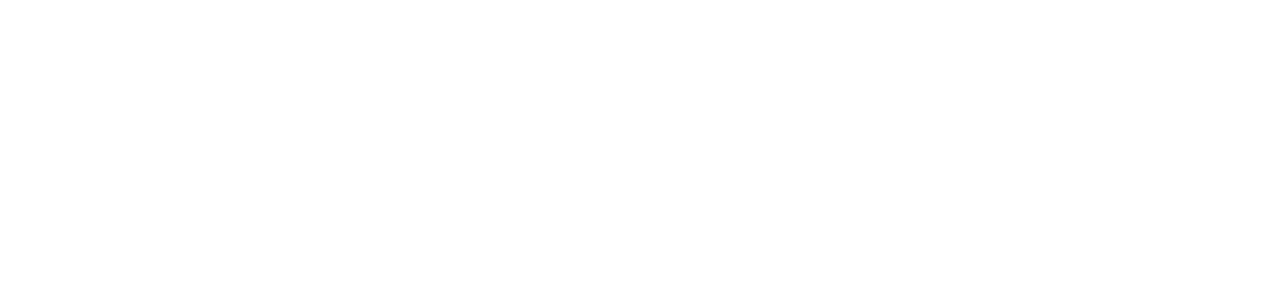
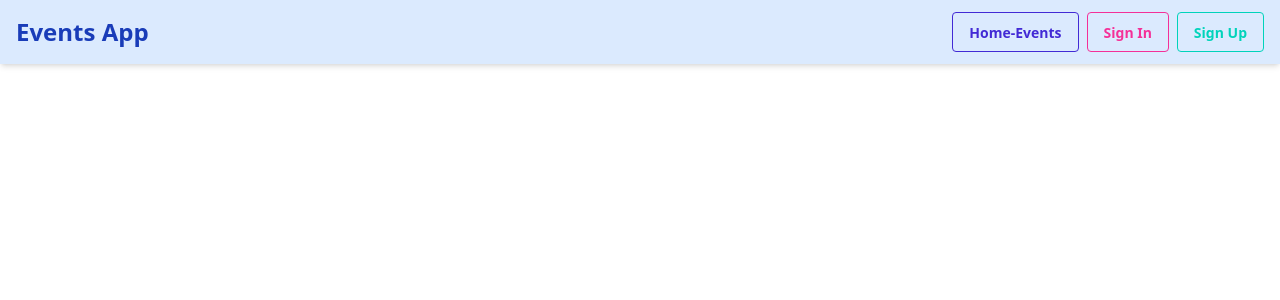
Before and after one commit to SergiiBzn/react-crud-app, a React (Vite) app: page /signup in a window 1280 px wide. Before the commit this address had no page. Shown: the top 300 px of the page. Built offline with nearby package versions, Linux system fonts and the light colour scheme.

Commit message:
navbar , evetlistpage , layout

```diff
--- a/src/App.jsx
+++ b/src/App.jsx
@@ -1,22 +1,29 @@
 import { Routes, Route } from 'react-router-dom';
 import CreateEvent from './pages/CreatEventPage';
 import EventListPage from './pages/EventListPage';
-import EventDetailPage from './pages/EventDetailsPage';
-import ProtectedRoutes from  './components/ProtectedRoutes'
+import EventDetailsPage from './pages/EventDetailsPage';
+import ProtectedRoutes from './components/ProtectedRoutes';
+import Layout from './components/Layout';
+import SignInPage from './pages/SignInPage';
+import  SignUpPage from './pages/SignUpPage';
+
 
 const App = () => {
   return (
     <Routes>
-      <Route path='/' element={<EventListPage/>} />
-      <Route path='/login' element={<div>Login</div>} />
+      <Route path='/' element={<Layout />}>
+        <Route index element={<EventListPage />} />
+ <Route path='signin' element={<SignInPage/>} />
+<Route path='signup' element={<SignUpPage/>} />
 
-      <Route element={<ProtectedRoutes />}>
-        <Route path='/create-event' element={<CreateEvent />} />
-        <Route path='/events/:id' element={<EventDetailPage />} />
 
+        <Route element={<ProtectedRoutes />}>
+          <Route path='create-event' element={<CreateEvent />} />
+
+          <Route path='events/:id' element={<EventDetailsPage />} />
+        </Route>
       </Route>
     </Routes>
-
   );
 };
 
--- a/src/components/Layout.jsx
+++ b/src/components/Layout.jsx
@@ -1,11 +1,20 @@
-import React from 'react'
+import React from 'react';
+import { Outlet } from 'react-router-dom';
+import Navbar from './Navbar';
+
 
 const Layout = () => {
   return (
-    <div>
+    <div className="min-h-screen bg-hero-pattern bg-cover bg-center bg-fixed text-white">
+      <Navbar />
+
+      <main className="p-4">
+        <Outlet />
+      </main>
+
 
     </div>
-  )
-}
+  );
+};
 
-export default Layout
+export default Layout;
--- a/src/components/Navbar.jsx
+++ b/src/components/Navbar.jsx
@@ -1,11 +1,74 @@
-import React from 'react'
+import React from "react";
+import { Link } from "react-router-dom";
 
 const Navbar = () => {
   return (
-    <div>
+    <>
+      <div className="navbar bg-blue-100 text-blue-800 shadow-md px-4">
+  <div className="navbar-start">
+    <Link to="/" className="text-2xl font-bold">
+      Events App
+    </Link>
+  </div>
 
+  {/* Large screen  */}
+  <div className="navbar-end space-x-2 hidden lg:flex">
+    <Link to="/" className="btn btn-outline btn-primary">
+      Home-Events
+    </Link>
+    <Link to="/signin" className="btn btn-outline btn-secondary">
+      Sign In
+    </Link>
+    <Link to="/signup" className="btn btn-outline btn-accent">
+      Sign Up
+    </Link>
+  </div>
+
+  {/* Small screen  */}
+  <div className="navbar-end lg:hidden">
+    <div className="dropdown dropdown-end">
+      <label tabIndex={0} className="btn btn-ghost">
+        <svg
+          xmlns="http://www.w3.org/2000/svg"
+          className="h-5 w-5"
+          fill="none"
+          viewBox="0 0 24 24"
+          stroke="currentColor"
+        >
+          <path
+            strokeLinecap="round"
+            strokeLinejoin="round"
+            strokeWidth="2"
+            d="M4 6h16M4 12h8m-8 6h16"
+          />
+        </svg>
+      </label>
+      <ul
+        tabIndex={0}
+        className="menu menu-sm dropdown-content mt-3 z-[1] p-2 shadow bg-blue-100 rounded-box w-52"
+      >
+        <li>
+          <Link to="/" className="text-blue-800">
+            Home-Events
+          </Link>
+        </li>
+        <li>
+          <Link to="/signin" className="text-blue-800">
+            Sign In
+          </Link>
+        </li>
+        <li>
+          <Link to="/signup" className="text-blue-800">
+            Sign Up
+          </Link>
+        </li>
+      </ul>
     </div>
-  )
-}
+  </div>
+</div>
 
-export default Navbar
+    </>
+  );
+};
+
+export default Navbar;
--- a/src/components/ProtectedRoutes.jsx
+++ b/src/components/ProtectedRoutes.jsx
@@ -3,7 +3,7 @@
 const ProtectedRoutes = () => {
   const token = localStorage.getItem('token');
 
-  return token ? <Outlet /> : <Navigate to='/login' replace />;
+  return token ? <Outlet /> : <Navigate to='/Signin' replace />;
 };
 
 export default ProtectedRoutes;
--- a/src/pages/EventDetailsPage.jsx
+++ b/src/pages/EventDetailsPage.jsx
@@ -28,6 +28,8 @@
     .then((data) => {
       setEvent(data);
       setLoading(false);
+      console.log("Event ID from URL:", id);
+console.log("Fetched event:", event);
     })
     .catch((err) => {
       setError(err.message);
--- a/src/pages/EventListPage.jsx
+++ b/src/pages/EventListPage.jsx
@@ -1,6 +1,7 @@
 import { useState, useEffect } from 'react';
 import { Link } from 'react-router-dom';
 import EventCard from '../components/EventCard';
+
 
 const EventListPage = () => {
   const [events, setEvents] = useState([]);
--- a/src/pages/SignInPage.jsx
+++ b/src/pages/SignInPage.jsx
@@ -1,4 +1,5 @@
 import React from 'react'
+import { Link } from 'react-router-dom';
 
 const SignInPage = () => {
   return (
--- a/src/pages/SignUpPage.jsx
+++ b/src/pages/SignUpPage.jsx
@@ -1,4 +1,5 @@
 import React from 'react'
+import { Link } from 'react-router-dom';
 
 const SignUpPage = () => {
   return (
```
